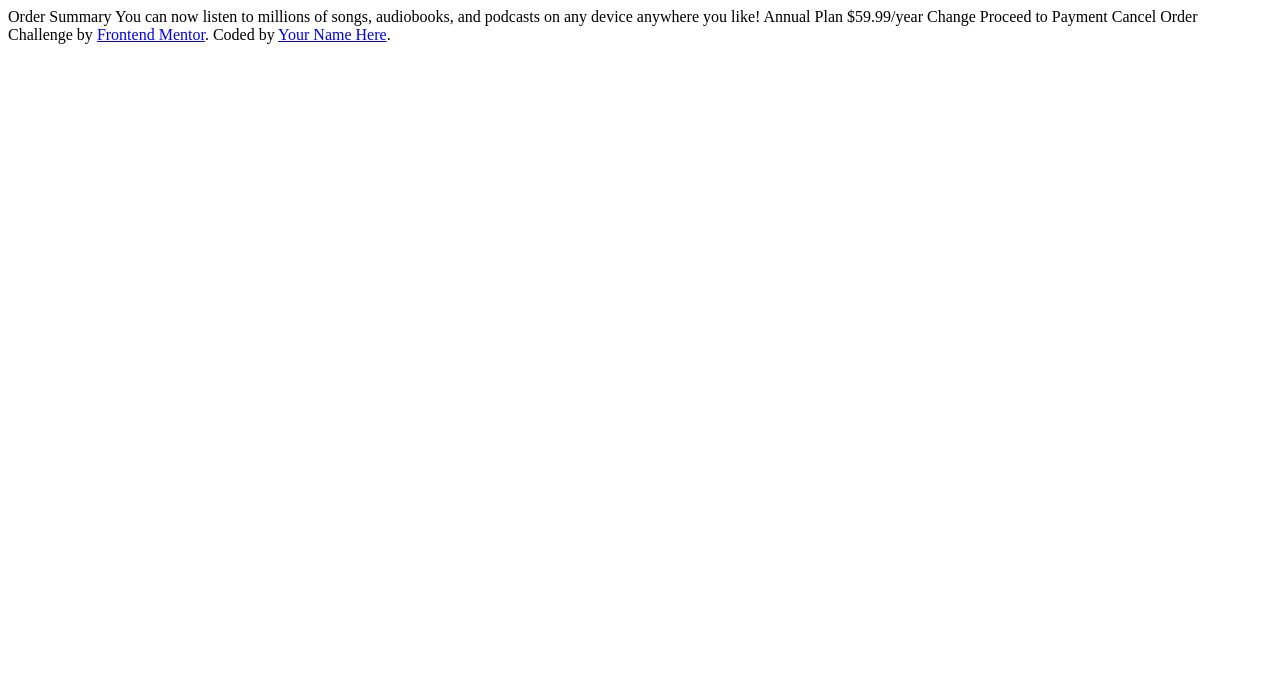
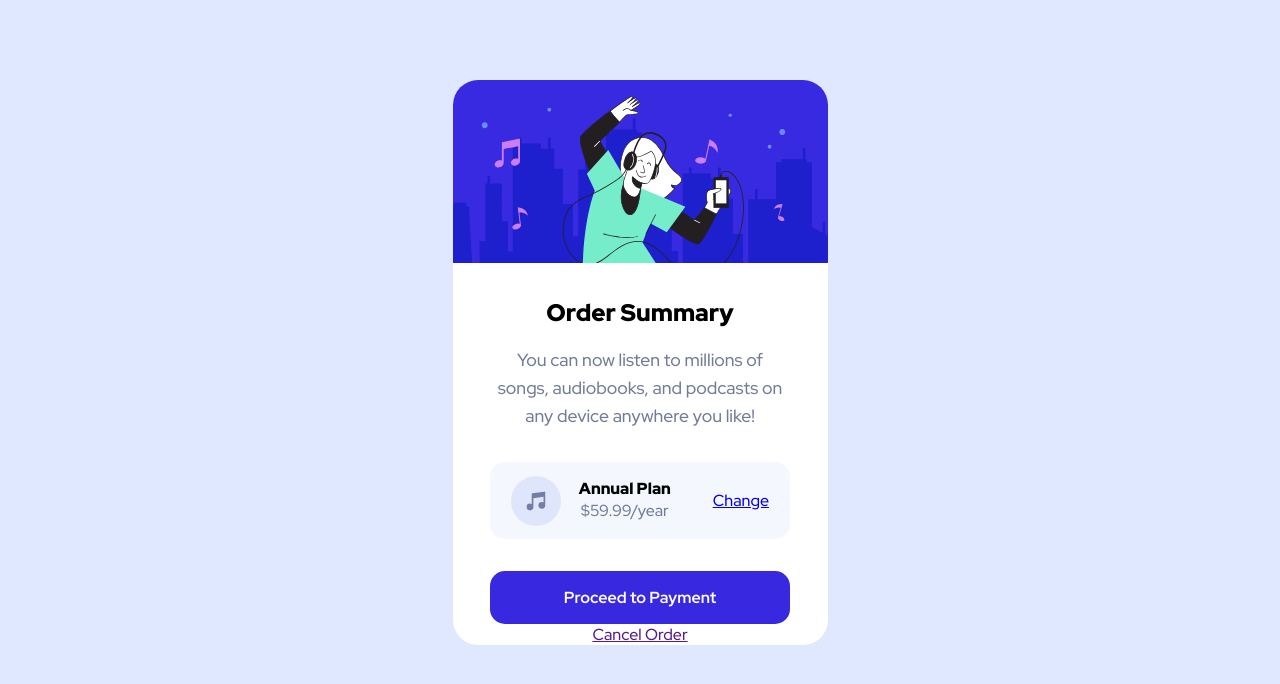
Before and after one commit to tamerlantian/order-summary-component-main, a website: page index.html in a window 1280 px wide. Drawn offline with Linux system fonts and the light colour scheme.

Commit message:
CSS styles added

```diff
--- a/index.html
+++ b/index.html
@@ -2,28 +2,48 @@
 <html lang="en">
 <head>
   <meta charset="UTF-8">
-  <meta name="viewport" content="width=device-width, initial-scale=1.0"> <!-- displays site properly based on user's device -->
+  <meta name="viewport" content="width=device-width, initial-scale=1.0">
   <link rel="icon" type="image/png" sizes="32x32" href="./images/favicon-32x32.png">
+  <link rel="preconnect" href="https://fonts.googleapis.com">
+  <link rel="preconnect" href="https://fonts.gstatic.com" crossorigin>
+  <link href="https://fonts.googleapis.com/css2?family=Outfit:wght@300;400;600&family=Red+Hat+Display:wght@500;700;900&display=swap" rel="stylesheet">
+  <link rel="stylesheet" href="./styles/style.css">
+  <!-- <link rel="stylesheet" href="./styles/normalizer.css"> -->
   <title>Frontend Mentor | Order summary card</title>
 </head>
 <body>
 
-  Order Summary
+  <div class="card">
+    <header>
+      <img class="hero-img" src="./images/illustration-hero.svg" alt="girl dancing">
+    </header>
+    <div class="ctn">
+      <h1 class="bold-text">Order Summary</h1>
+      <p class="description">
+        You can now listen to millions of songs, audiobooks, and podcasts on any
+        device anywhere you like!
+      </p>
+      <footer>
+        <div class="plan-description">
+          <img src="./images/icon-music.svg" alt="music icon">
+          <p class="plan-text bold-text">Annual Plan<br>
+            <span>$59.99/year</span>
+          </p>
+          <a href="#">Change</a>
+        </div>
+        <div class="btn-confirm">
+          <a href="">Proceed to Payment</a>
+        </div>
+        <div>
+          <a href="">Cancel Order</a>
+        </div>
+      </footer>
+    </div>
+  </div>
 
-  You can now listen to millions of songs, audiobooks, and podcasts on any
-  device anywhere you like!
-
-  Annual Plan
-  $59.99/year
-
-  Change
-
-  Proceed to Payment
-  Cancel Order
-
-  <div class="attribution">
+  <!-- <div class="attribution">
     Challenge by <a href="https://www.frontendmentor.io?ref=challenge" target="_blank">Frontend Mentor</a>.
     Coded by <a href="#">Your Name Here</a>.
-  </div>
+  </div> -->
 </body>
 </html>
--- /dev/null
+++ b/package.json
@@ -0,0 +1,5 @@
+{
+  "dependencies": {
+    "normalize.css": "^8.0.1"
+  }
+}
--- /dev/null
+++ b/styles/normalizer.css
@@ -0,0 +1,43 @@
+html, body, div, span, applet, object, iframe,
+h1, h2, h3, h4, h5, h6, p, blockquote, pre,
+a, abbr, acronym, address, big, cite, code,
+del, dfn, em, img, ins, kbd, q, s, samp,
+small, strike, strong, sub, sup, tt, var,
+b, u, i, center,
+dl, dt, dd, ol, ul, li,
+fieldset, form, label, legend,
+table, caption, tbody, tfoot, thead, tr, th, td,
+article, aside, canvas, details, embed,
+figure, figcaption, footer, header, hgroup,
+menu, nav, output, ruby, section, summary,
+time, mark, audio, video {
+	margin: 0;
+	padding: 0;
+	border: 0;
+	font-size: 100%;
+	font: inherit;
+	vertical-align: baseline;
+}
+/* HTML5 display-role reset for older browsers */
+article, aside, details, figcaption, figure,
+footer, header, hgroup, menu, nav, section {
+	display: block;
+}
+body {
+	line-height: 1;
+}
+ol, ul {
+	list-style: none;
+}
+blockquote, q {
+	quotes: none;
+}
+blockquote:before, blockquote:after,
+q:before, q:after {
+	content: '';
+	content: none;
+}
+table {
+	border-collapse: collapse;
+	border-spacing: 0;
+}
--- /dev/null
+++ b/styles/style.css
@@ -0,0 +1,100 @@
+*, *::after, *::before {
+    box-sizing: border-box;
+}
+
+:root {
+    --main-bg-color: hsl(225, 100%, 94%);
+    --main-bg-neutral: hsl(0, 0%, 100%);
+    --desaturaded-blue: hsl(224, 15%, 52%);
+    --lg-text-color: hsl(225, 100%, 98%);
+    --btn-primary: hsl(245, 75%, 52%);
+}
+
+html {
+    box-sizing: border-box;
+    font-family: 'Outfit', sans-serif;
+    font-family: 'Red Hat Display', sans-serif;
+}
+
+body {
+    background-color: var(--main-bg-color);
+}
+
+.card {
+    margin-left: auto;
+    margin-right: auto;
+    max-width: 375px;
+    margin-top: 5em;
+    border-radius: 25px;
+    background-color: var(--main-bg-neutral);
+}
+
+.hero-img {
+    width: 100%;
+    border-radius: 25px 25px 0 0;
+}
+
+.ctn {
+    width: 80%;
+    margin-left: auto;
+    margin-right: auto;
+    text-align: center;
+}
+
+.bold-text {
+    font-weight:900;
+}
+
+h1 {
+    font-size: 1.5rem;
+    margin-top: 1.2em;
+}
+
+.description {
+    color: var(--desaturaded-blue);
+    line-height: 1.6;
+    font-size: 1.1rem;
+}
+
+.plan-description {
+    display: flex;
+    justify-content: space-around;
+    background-color: var(--lg-text-color);
+    border-radius: 15px;
+    margin-top: 2em;
+}
+
+.plan-description img {
+    width: 50px;
+    height: 50px;
+    align-self: center;
+}
+
+.plan-text {
+    margin-left: -1.5em;
+    font-size: 1rem;
+}
+
+.bold-text span {
+    color: var(--desaturaded-blue);
+    font-weight: 400;
+    line-height: 1.5;
+}
+
+.plan-description a {
+    align-self: center;
+}
+
+.btn-confirm {
+    background-color: var(--btn-primary);
+    width: 100%;
+    padding: 1em;
+    border-radius: 15px;
+    margin-top: 2em;
+}
+
+.btn-confirm a {
+    color: white;
+    text-decoration: none;
+    font-weight: bold;
+}
```
Also changed, not shown: 2 other files.
